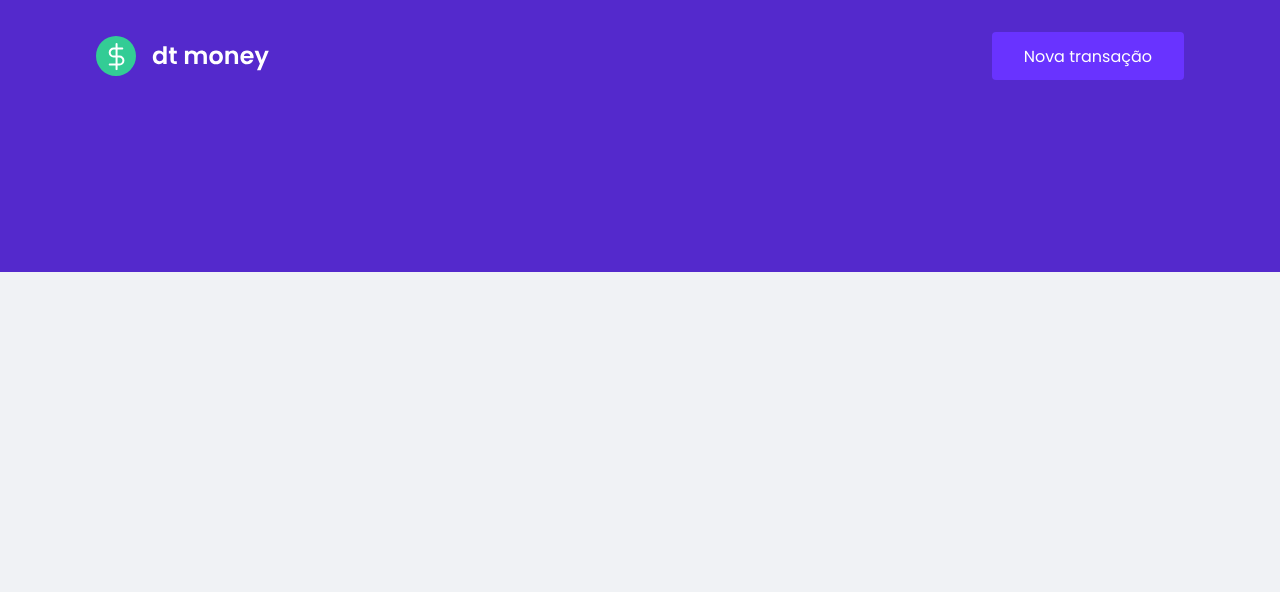
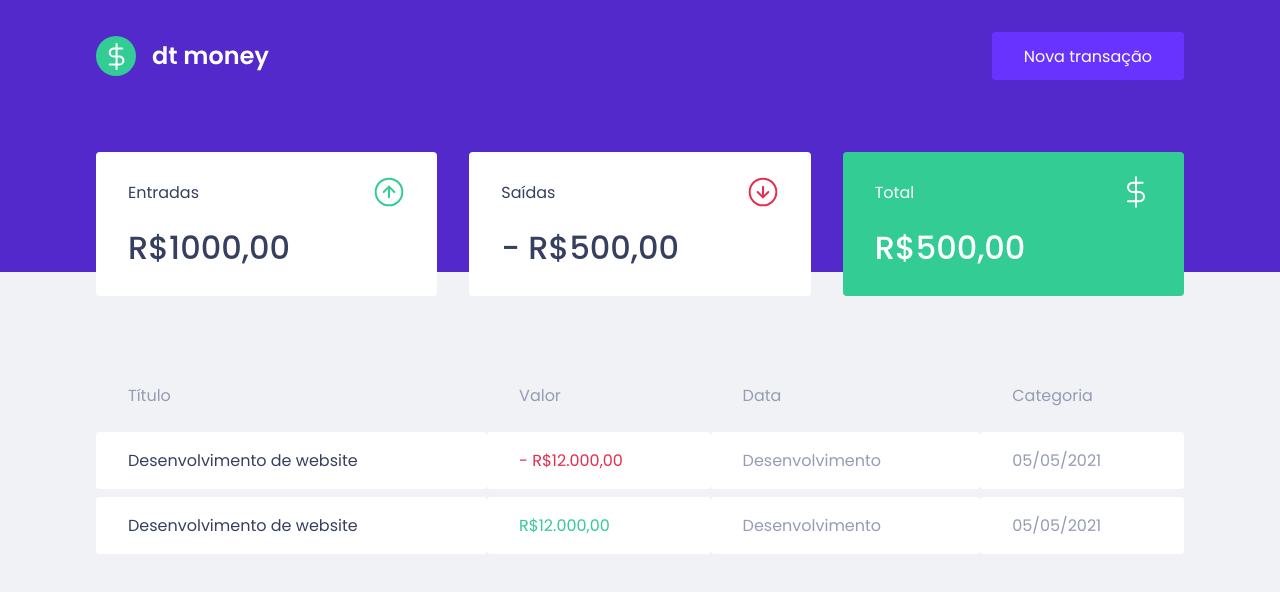
Before and after one commit to tiagodantasfreire/dtmoney, a React (Create React App) app: page / in a window 1280 px wide. Shown: the top 592 px of the page. Built offline with nearby package versions, Linux system fonts and the light colour scheme.

Commit message:
Dashboard component

```diff
--- a/public/index.html
+++ b/public/index.html
@@ -11,7 +11,7 @@
 
     <title>dtmoney</title>
 
-    <link href="https://fonts.googleapis.com/css2?family=Poppins:wght@400;600&display=swap" rel="stylesheet">
+    <link href="https://fonts.googleapis.com/css2?family=Poppins:wght@400;500;600&display=swap" rel="stylesheet">
   </head>
   <body>
     <noscript>You need to enable JavaScript to run this app.</noscript>
--- a/src/App.tsx
+++ b/src/App.tsx
@@ -1,11 +1,13 @@
+import { Header } from './components/Header';
+import { Dashboard } from "./components/Dashboard";
+
 import { GlobalStyle } from "./styles/global";
-
-import { Header } from './components/Header';
 
 export function App() {
   return (
     <>
       <Header />
+      <Dashboard />
       <GlobalStyle />
     </>
   );
--- /dev/null
+++ b/src/components/Dashboard/index.tsx
@@ -0,0 +1,13 @@
+import { Summary } from "../Summary";
+import { TransactionsTable } from "../TransactionsTables";
+
+import { Container } from "./styles";
+
+export function Dashboard() {
+  return (
+    <Container>
+      <Summary />
+      <TransactionsTable />
+    </Container>
+  );
+};
--- /dev/null
+++ b/src/components/Dashboard/styles.ts
@@ -0,0 +1,7 @@
+import styled from "styled-components";
+
+export const Container = styled.main`
+  max-width: 1120px;
+  margin: 0 auto;
+  padding: 2.5rem 1rem;
+`;
--- /dev/null
+++ b/src/components/Summary/index.tsx
@@ -0,0 +1,33 @@
+import entradasIcon from '../../assets/entradas.svg';
+import saidasIcon from '../../assets/saidas.svg';
+import totalIcon from '../../assets/total.svg';
+
+import { Container } from "./styles";
+
+export function Summary() {
+  return (
+    <Container>
+      <div>
+        <header>
+          <p>Entradas</p>
+          <img src={entradasIcon} alt="Entradas" />
+        </header>
+        <strong>R$1000,00</strong>
+      </div>
+      <div>
+        <header>
+          <p>Saídas</p>
+          <img src={saidasIcon} alt="Saídas" />
+        </header>
+        <strong>- R$500,00</strong>
+      </div>
+      <div className="highlight-background">
+        <header>
+          <p>Total</p>
+          <img src={totalIcon} alt="Total" />
+        </header>
+        <strong>R$500,00</strong>
+      </div>
+    </Container>
+  )
+}
--- /dev/null
+++ b/src/components/Summary/styles.ts
@@ -0,0 +1,34 @@
+import styled from "styled-components";
+
+export const Container = styled.main`
+  display: grid;
+  grid-template-columns: repeat(3, 1fr);
+  gap: 2rem;
+  margin-top: -10rem;
+
+  div {
+    background-color: var(--shape);
+    padding: 1.5rem 2rem;
+    border-radius: 0.25rem;
+    color: var(--text-title);
+
+    header {
+      display: flex;
+      align-items: center;
+      justify-content: space-between;
+    }
+
+    strong{
+      display: block;
+      margin-top: 1rem;
+      font-size: 2rem;
+      font-weight: 500;
+      line-height: 3rem;
+    }
+
+    &.highlight-background {
+      background-color: var(--green);
+      color: #fff;
+    }
+  }
+`;
--- /dev/null
+++ b/src/components/TransactionsTables/index.tsx
@@ -0,0 +1,33 @@
+import { Container } from "./styles";
+
+export function TransactionsTable() {
+  return (
+    <Container>
+      <table>
+        <thead>
+          <tr>
+            <th>Título</th>
+            <th>Valor</th>
+            <th>Data</th>
+            <th>Categoria</th>
+          </tr>
+        </thead>
+
+        <tbody>
+          <tr>
+            <td>Desenvolvimento de website</td>
+            <td className="withdraw">- R$12.000,00</td>
+            <td>Desenvolvimento</td>
+            <td>05/05/2021</td>
+          </tr>
+          <tr>
+            <td>Desenvolvimento de website</td>
+            <td className="deposit">R$12.000,00</td>
+            <td>Desenvolvimento</td>
+            <td>05/05/2021</td>
+          </tr>
+        </tbody>
+      </table>
+    </Container>
+  )
+}
--- /dev/null
+++ b/src/components/TransactionsTables/styles.ts
@@ -0,0 +1,38 @@
+import styled from "styled-components";
+
+export const Container = styled.main`
+  margin-top: 4rem;
+
+  table {
+    width: 100%;
+    border-spacing: 0 0.5rem;
+
+    th {
+      color: var(--text-body);
+      font-weight: 400;
+      padding: 1rem 2rem;
+      text-align: left;
+      line-height: 1.5rem;
+    }
+
+    td {
+      padding: 1rem 2rem;
+      border: 0;
+      background: var(--shape);
+      color: var(--text-body);
+      border-radius: 0.25rem;
+
+      &:first-child {
+        color: var(--text-title);
+      }
+
+      &.deposit {
+        color: var(--green)
+      }
+
+      &.withdraw {
+        color: var(--red)
+      }
+    }
+  }
+`;
--- a/src/styles/global.ts
+++ b/src/styles/global.ts
@@ -3,6 +3,7 @@
 export const GlobalStyle = createGlobalStyle`
   :root {
     --background: #f0f2f5;
+    --green: #33cc95;
     --red: #e52e4d;
     --blue: #5429cc;
     --blue-light: #6933ff;
```
